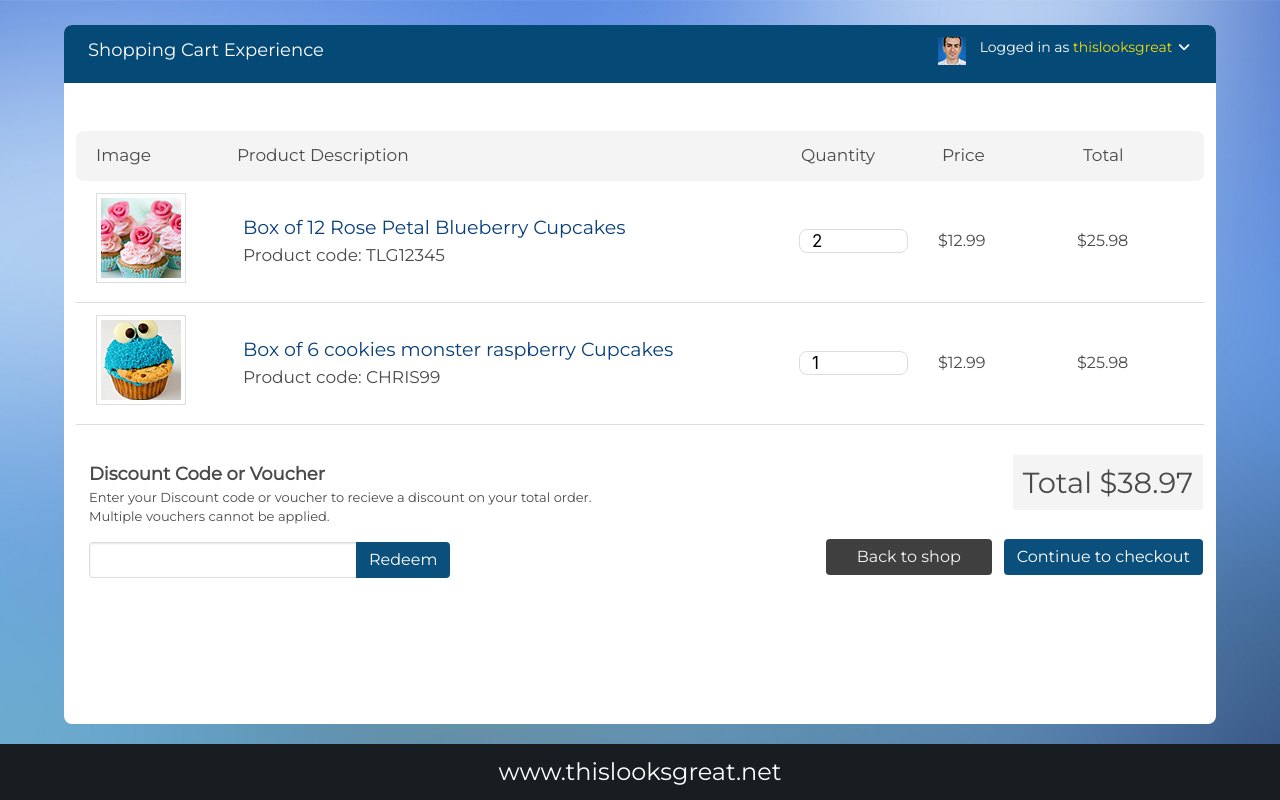
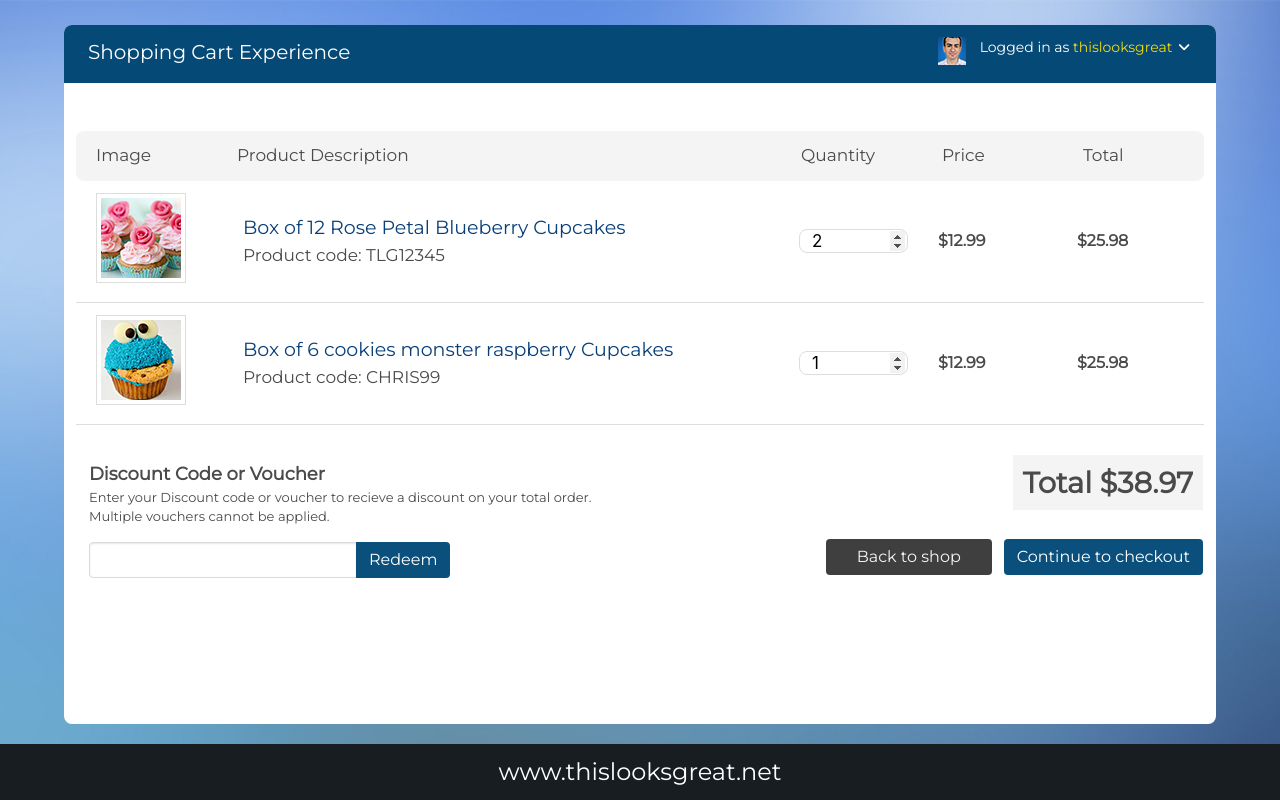
Before and after one commit to DOUARA/React-Shopping-Cart, a plain HTML site: page index.html in a window 1280 px wide. Drawn offline with nearby package versions, Linux system fonts and the light colour scheme.

Commit message:
feat: Enhance looking

```diff
--- a/assets/css/style.css
+++ b/assets/css/style.css
@@ -29,7 +29,7 @@ body {
 }
 
 .logo-text h1 {
-    font-size: 18px;
+    font-size: 20px;
 
 }
 
@@ -97,6 +97,7 @@ body {
 }
 
 .center-container {
+    font-weight: bold;
     display: flex;
     align-items: center;
 }
@@ -106,6 +107,9 @@ input.quantity {
     font-size: 17px;
     border: 1px solid #dddddd;
     padding-left:12px;
+}
+input::-webkit-inner-spin-button {
+    opacity:1;
 }
 
 .mobile-table-heading {
@@ -141,6 +145,7 @@ p {
 
 .total {
     font-size: 29px;
+    font-weight: 600;
     background: #f4f4f4;
     padding: 10px;
 }
```
